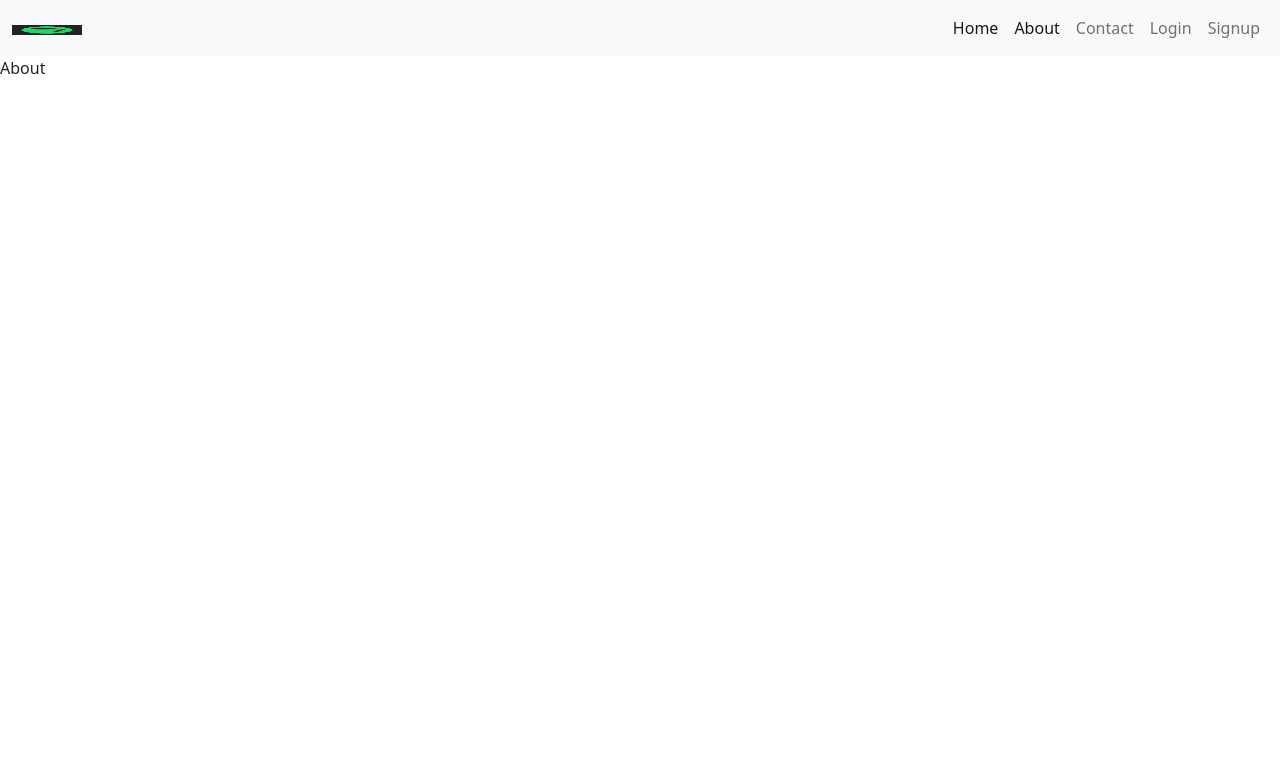
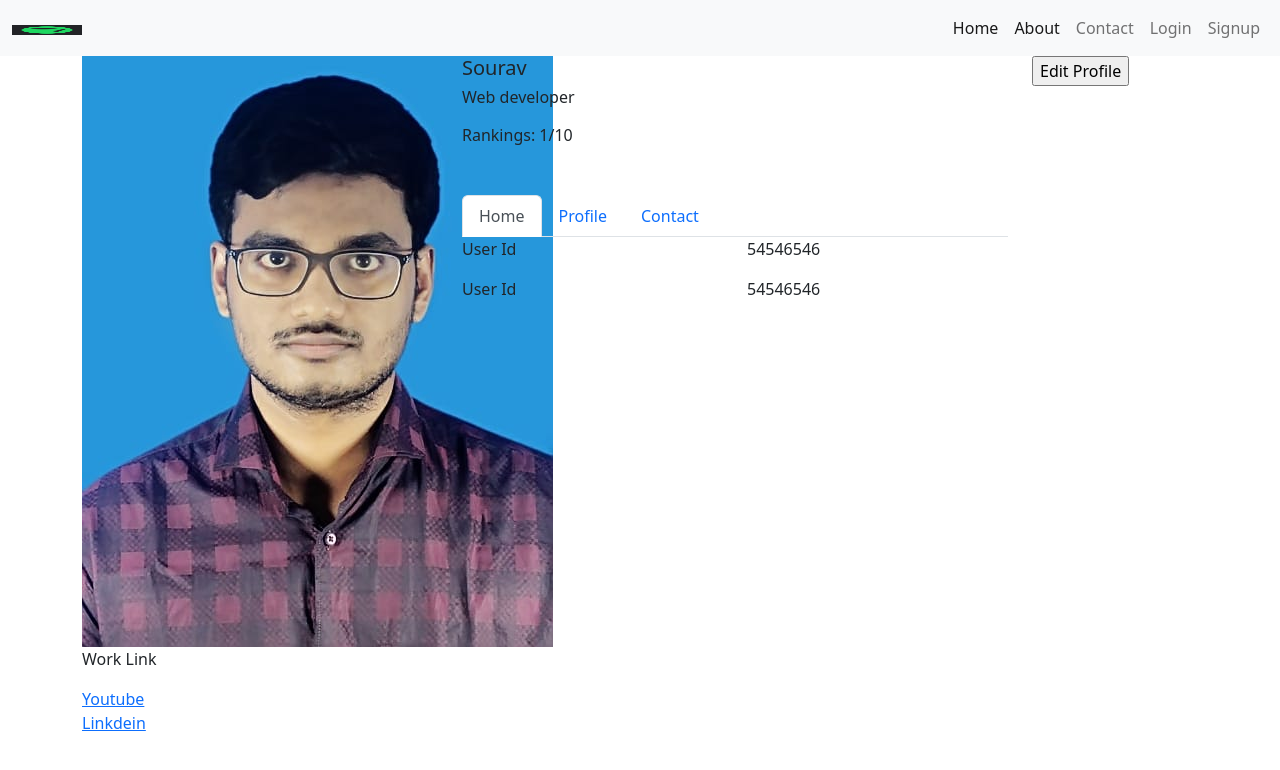
Before and after one commit to Majumder99/complete-mern-stack, a React (Create React App) app in the folder client/: page /about in a window 1280 px wide. Shown: the top 770 px of the page. Built offline with nearby package versions, Linux system fonts and the light colour scheme.

Commit message:
added unstylish about ui

```diff
--- a/client/public/index.html
+++ b/client/public/index.html
@@ -8,6 +8,12 @@
     <meta
       name="description"
       content="Web site created using create-react-app"
+    />
+    <link
+      href="https://cdn.jsdelivr.net/npm/bootstrap@5.2.1/dist/css/bootstrap.min.css"
+      rel="stylesheet"
+      integrity="sha384-iYQeCzEYFbKjA/T2uDLTpkwGzCiq6soy8tYaI1GyVh/UjpbCx/TYkiZhlZB6+fzT"
+      crossorigin="anonymous"
     />
     <link
       rel="stylesheet"
@@ -46,13 +52,8 @@
       To create a production bundle, use `npm run build` or `yarn build`.
     -->
     <script
-      src="https://cdn.jsdelivr.net/npm/@popperjs/core@2.9.2/dist/umd/popper.min.js"
-      integrity="sha384-IQsoLXl5PILFhosVNubq5LC7Qb9DXgDA9i+tQ8Zj3iwWAwPtgFTxbJ8NT4GN1R8p"
-      crossorigin="anonymous"
-    ></script>
-    <script
-      src="https://cdn.jsdelivr.net/npm/bootstrap@5.0.2/dist/js/bootstrap.min.js"
-      integrity="sha384-cVKIPhGWiC2Al4u+LWgxfKTRIcfu0JTxR+EQDz/bgldoEyl4H0zUF0QKbrJ0EcQF"
+      src="https://cdn.jsdelivr.net/npm/bootstrap@5.2.1/dist/js/bootstrap.bundle.min.js"
+      integrity="sha384-u1OknCvxWvY5kfmNBILK2hRnQC3Pr17a+RTT6rIHI7NnikvbZlHgTPOOmMi466C8"
       crossorigin="anonymous"
     ></script>
   </body>
--- a/client/src/App.css
+++ b/client/src/App.css
@@ -1,53 +1,7 @@
-.App {
-  text-align: center;
+.main_home {
+  height: 100vh;
+  background: linear-gradient(90deg, #5e93d8 50%, #ffffff 50%);
 }
-
-.App-logo {
-  height: 40vmin;
-  pointer-events: none;
+.p_tag {
+  color: red;
 }
-
-@media (prefers-reduced-motion: no-preference) {
-  .App-logo {
-    animation: App-logo-spin infinite 20s linear;
-  }
-}
-
-.App-header {
-  background-color: #282c34;
-  min-height: 100vh;
-  display: flex;
-  flex-direction: column;
-  align-items: center;
-  justify-content: center;
-  font-size: calc(10px + 2vmin);
-  color: white;
-}
-
-.App-link {
-  color: #61dafb;
-}
-
-@keyframes App-logo-spin {
-  from {
-    transform: rotate(0deg);
-  }
-  to {
-    transform: rotate(360deg);
-  }
-}
-.divider:after,
-.divider:before {
-  content: "";
-  flex: 1;
-  height: 1px;
-  background: #eee;
-}
-.h-custom {
-  height: calc(100% - 73px);
-}
-@media (max-width: 450px) {
-  .h-custom {
-    height: 100%;
-  }
-}
--- a/client/src/components/About.js
+++ b/client/src/components/About.js
@@ -1,7 +1,144 @@
 import React from "react";
+import { NavLink } from "react-router-dom";
+import pic from "../image/pic.jpeg";
+const About = () => {
+  return (
+    <>
+      <div className="container">
+        <form action="">
+          <div className="row">
+            <div className="col-md-4">
+              <img src={pic} alt="no" />
+            </div>
 
-const About = () => {
-  return <div>About</div>;
+            <div className="col-md-6">
+              <div className="profile_head">
+                <h5>Sourav</h5>
+                <h6>Web developer</h6>
+                <p className="profile_rating mt-3 mb-5">
+                  Rankings: <span>1/10</span>
+                </p>
+                {/* Nav tabs */}
+                <ul class="nav nav-tabs" id="myTab" role="tablist">
+                  <li class="nav-item" role="presentation">
+                    <button
+                      class="nav-link active"
+                      id="home-tab"
+                      data-bs-toggle="tab"
+                      data-bs-target="#home"
+                      type="button"
+                      role="tab"
+                      aria-controls="home"
+                      aria-selected="true"
+                    >
+                      Home
+                    </button>
+                  </li>
+                  <li class="nav-item" role="presentation">
+                    <button
+                      class="nav-link"
+                      id="profile-tab"
+                      data-bs-toggle="tab"
+                      data-bs-target="#profile"
+                      type="button"
+                      role="tab"
+                      aria-controls="profile"
+                      aria-selected="false"
+                    >
+                      Profile
+                    </button>
+                  </li>
+                  <li class="nav-item" role="presentation">
+                    <button
+                      class="nav-link"
+                      id="contact-tab"
+                      data-bs-toggle="tab"
+                      data-bs-target="#contact"
+                      type="button"
+                      role="tab"
+                      aria-controls="contact"
+                      aria-selected="false"
+                    >
+                      Contact
+                    </button>
+                  </li>
+                </ul>
+                {/* tab-content */}
+                <div class="tab-content" id="myTabContent">
+                  <div
+                    class="tab-pane fade show active"
+                    id="home"
+                    role="tabpanel"
+                    aria-labelledby="home-tab"
+                  >
+                    <div className="row">
+                      <div className="col-md-6">
+                        <label htmlFor="User Id">User Id</label>
+                      </div>
+                      <div className="col-md-6">
+                        <p>54546546</p>
+                      </div>
+                    </div>
+
+                    <div className="row">
+                      <div className="col-md-6">
+                        <label htmlFor="User Id">User Id</label>
+                      </div>
+                      <div className="col-md-6">
+                        <p>54546546</p>
+                      </div>
+                    </div>
+                  </div>
+                  <div
+                    class="tab-pane fade"
+                    id="profile"
+                    role="tabpanel"
+                    aria-labelledby="profile-tab"
+                  >
+                    <div className="row">
+                      <div className="col-md-6">
+                        <label htmlFor="User Id">User Id</label>
+                      </div>
+                      <div className="col-md-6">
+                        <p>54546546</p>
+                      </div>
+                    </div>
+
+                    <div className="row">
+                      <div className="col-md-6">
+                        <label htmlFor="User Id">User Id</label>
+                      </div>
+                      <div className="col-md-6">
+                        <p>gadha</p>
+                      </div>
+                    </div>
+                  </div>
+                </div>
+              </div>
+            </div>
+            <div className="col-md-2">
+              <input
+                type="submit"
+                className="profile-edit-btn"
+                value="Edit Profile"
+                name="btnAddMore"
+              />
+            </div>
+          </div>
+
+          <div className="row">
+            <div className="col-md-4">
+              <div className="profile-work d-flex flex-column">
+                <p>Work Link</p>
+                <NavLink>Youtube</NavLink>
+                <NavLink>Linkdein</NavLink>
+              </div>
+            </div>
+          </div>
+        </form>
+      </div>
+    </>
+  );
 };
 
 export default About;
--- a/client/src/components/Contact.js
+++ b/client/src/components/Contact.js
@@ -1,5 +1,4 @@
 import React from "react";
-import { NavLink } from "react-router-dom";
 const Contact = () => {
   return (
     <>
@@ -36,9 +35,10 @@ const Contact = () => {
       </div>
 
       {/* Contact section */}
-      <section
-        className="mb-4 conainer-fluid shadow p-2 mb-5 bg-body rounded"
-        style={{ width: "1000px", marginLeft: "350px" }}
+      <section className="vh-150">
+        <div
+          className="container-fluid h-custom shadow-lg p-2 bg-body"
+          style={{ width: "850px", height: "100vh" }}
         >
           <h2 className="h1-responsive font-weight-bold text-center my-4">
             Contact us
@@ -82,6 +82,7 @@ const Contact = () => {
               <input type="submit" value="Submit" className="btn btn-primary" />
             </div>
           </form>
+        </div>
       </section>
     </>
   );
--- a/client/src/components/Home.js
+++ b/client/src/components/Home.js
@@ -1,7 +1,14 @@
 import React from "react";
 
 const Home = () => {
-  return <div>Home</div>;
+  return (
+    <>
+      <div className="main_home d-flex flex-column justify-content-center align-items-center">
+        <p className="p_tag">Welcome</p>
+        <h1>Mern Stack Developer Sourav</h1>
+      </div>
+    </>
+  );
 };
 
 export default Home;
--- a/client/src/components/Login.js
+++ b/client/src/components/Login.js
@@ -4,8 +4,11 @@ import { NavLink } from "react-router-dom";
 const Login = () => {
   return (
     <>
-      <section className="vh-100">
-        <div className="container-fluid h-custom">
+      <section className="vh-100 mt-5">
+        <div
+          className="container-fluid h-custom shadow-lg p-2 bg-body"
+          style={{ width: "850px", height: "80vh" }}
+        >
           <div className="row d-flex justify-content-center align-items-center h-100">
             <div className="col-md-9 col-lg-6 col-xl-5">
               <img
```
Also changed, not shown: client/src/image/pic.jpeg (added). Lines whose indentation alone changed are shown as unchanged.
